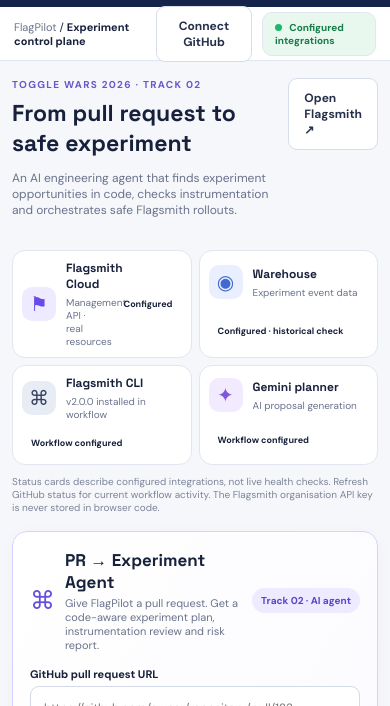
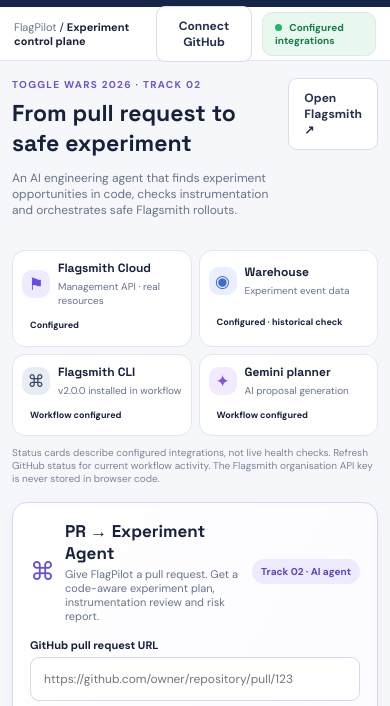
Before and after one commit to Your-high-lord/flagpilot-flagsmith-agent, a website: page demo/index.html in a window 390 px wide. Shown: the part 99-805 px from the top of the page. Drawn offline with Linux system fonts and the light colour scheme; no server answers.

Commit message:
Fix responsive integration status card overlap (#10)
* Prevent integration status badges overlapping card content

* Add responsive integration-card overlap regression test

* Cover additional responsive integration-card viewport widths

```diff
--- a/demo/console.css
+++ b/demo/console.css
@@ -22,3 +22,34 @@
 .confirmation-requirement{display:block}
 .confirmation-requirement>b{display:inline-block;min-width:15px;color:#6044df}
 .confirmation-copy>small{display:block;font-size:10px;line-height:1.5;color:#7b8396}
+
+
+/* Integration cards use a two-row grid so status pills can never collide with copy. */
+.status-card{
+  display:grid;
+  grid-template-columns:34px minmax(0,1fr);
+  grid-template-areas:"icon details" "status status";
+  align-items:center;
+  column-gap:10px;
+  row-gap:8px;
+}
+.status-card>.status-icon{grid-area:icon}
+.status-card>div:nth-child(2){grid-area:details;min-width:0;flex:initial}
+.status-card>.pill{
+  grid-area:status;
+  justify-self:start;
+  display:inline-block;
+  width:fit-content;
+  max-width:100%;
+  white-space:normal;
+  overflow-wrap:anywhere;
+  text-align:left;
+  line-height:1.3;
+}
+.status-card b{overflow-wrap:anywhere}
+.status-card small{line-height:1.4;overflow-wrap:anywhere}
+@media(max-width:720px){
+  .status-card{grid-template-columns:28px minmax(0,1fr);column-gap:8px;row-gap:7px}
+  .status-card>.status-icon{width:28px;height:28px;font-size:17px}
+  .status-card>.pill{font-size:9px;padding:5px 8px}
+}
```
Also changed, not shown: tests/browser-console.test.mjs (+34 -0 lines).
